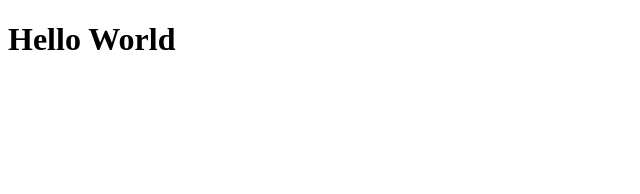
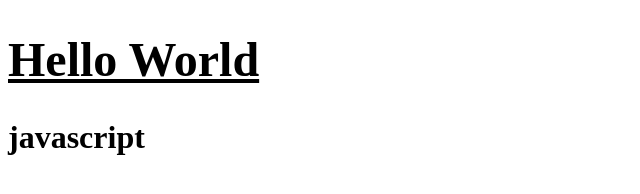
Before and after one commit to danghiep0122/learning-javascript, a plain HTML site: page index.html in a window 1280 px wide. Shown: the whole page, without its empty margins (0-640 px from the left). Drawn offline with Linux system fonts and the light colour scheme.

Commit message:
add file main

```diff
--- a/index.html
+++ b/index.html
@@ -5,9 +5,12 @@
     <meta http-equiv="X-UA-Compatible" content="IE=edge">
     <meta name="viewport" content="width=device-width, initial-scale=1.0">
     <title>Document</title>
+    <link rel="stylesheet" href="main.css">
+    <link rel="stylesheet" href="main.js">
 </head>
 <body>
     <h1>Hello World</h1>
+    <h2>javascript</h2>
     <script src="main.js"></script>
 </body>
 </html>
--- /dev/null
+++ b/main.css
@@ -0,0 +1,8 @@
+h1 {
+    font-size: 3rem;
+    text-decoration: underline;
+}
+
+h2 {
+    font-size: 2rem;
+}
```
